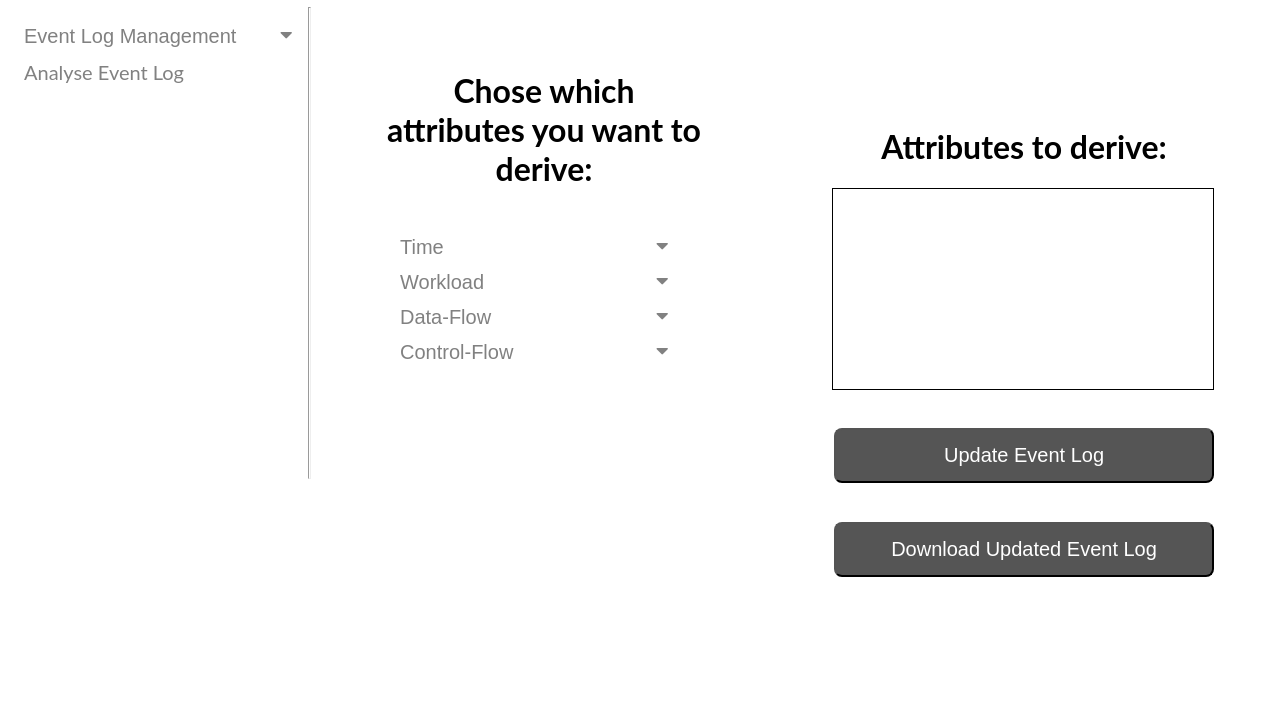
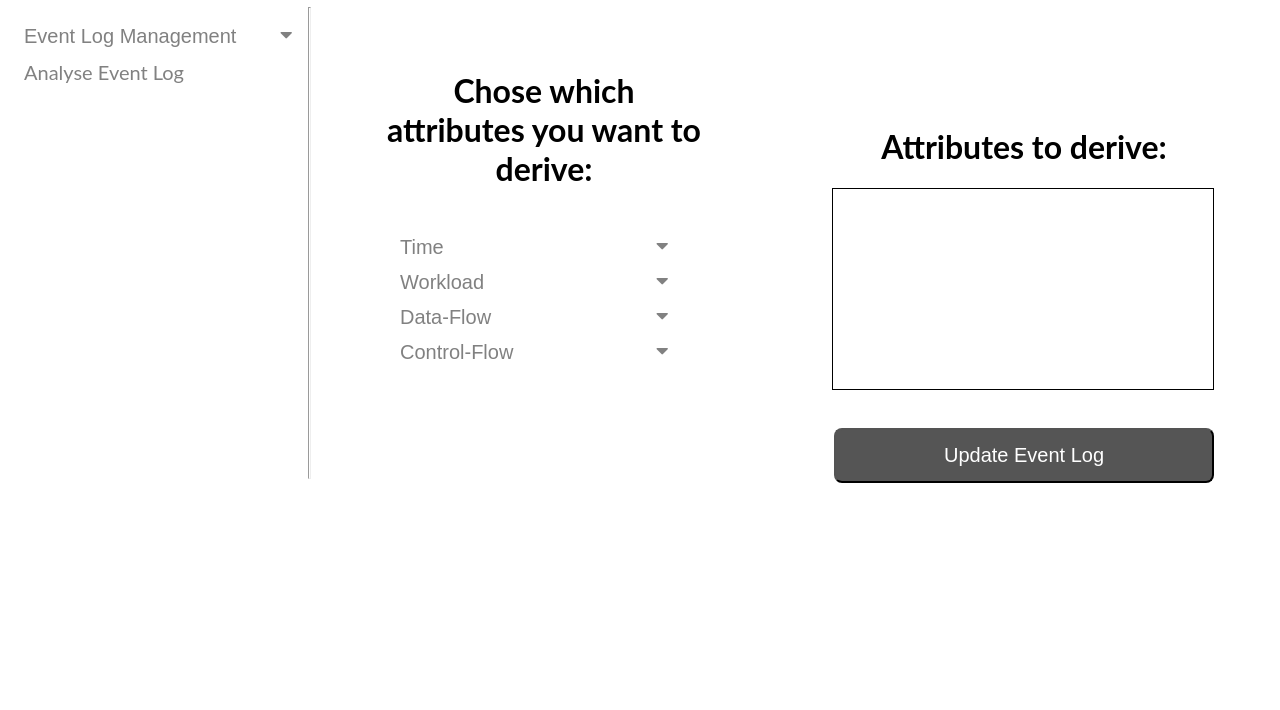
Before and after one commit to KLiehr/WS2122---Feature-Aggregation-and-Clustering, a Django app: page /Attributes/ in a window 1280 px wide. Shown: the part 110-820 px from the top of the page. Run offline with Django 3.2, Linux system fonts and the light colour scheme; some libraries are stand-ins or nearby versions.

Commit message:
Update Attributes.html

```diff
--- a/ProjectApp/templates/ProjectApp/Attributes.html
+++ b/ProjectApp/templates/ProjectApp/Attributes.html
@@ -74,7 +74,7 @@
         Update Event Log
     </button>
 
-    <button type='button' onclick="testinho()" style='margin-top:10%; width: 380px; border-radius: 8px; padding: 14px 40px; font-size: 20px; background-color: #555555; color: white;'>
+    <button type='button' id='DUEL' onclick="window.location.href='download/';" style='display:none; margin-top:10%; width: 380px; border-radius: 8px; padding: 14px 40px; font-size: 20px; background-color: #555555; color: white;'>
         Download Updated Event Log
     </button>
 
```
